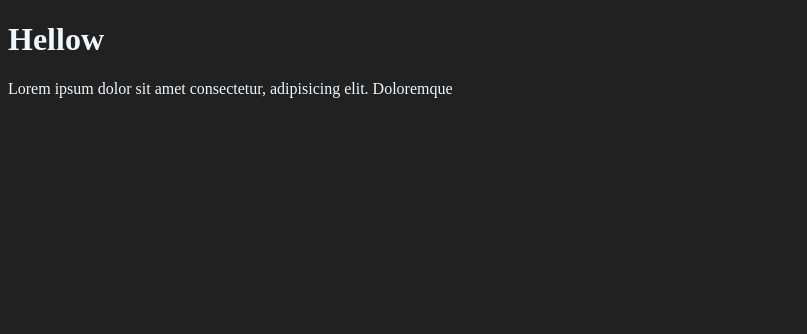
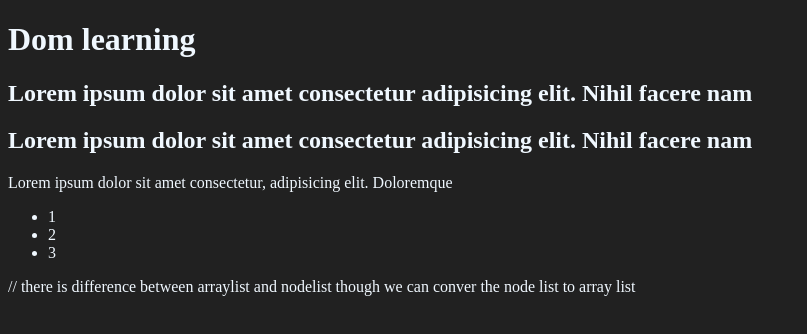
Before and after one commit to Rohansunwar5/JavaScript-all, a plain HTML site: page Dom/1.html in a window 1280 px wide. Shown: the whole page, without its empty margins (0-807 px from the left). Drawn offline with Linux system fonts and the light colour scheme.

Commit message:
intro to dom

```diff
--- a/Dom/1.html
+++ b/Dom/1.html
@@ -13,13 +13,25 @@
   </head>
   <body class="bg-black">
     <div>
-      <h1 id="title" class="heading">Dom learning</h1>
+      <h1 id="title" class="heading">Dom learning <span style="display: none;"> Test text</span></h1>
+      <h2>Lorem ipsum dolor sit amet consectetur adipisicing elit. Nihil facere nam</h2>
+      <h2>Lorem ipsum dolor sit amet consectetur adipisicing elit. Nihil facere nam</h2>
       <p>
         Lorem ipsum dolor sit amet consectetur, adipisicing elit. Doloremque
       </p>
+      <ul>
+        <li>1</li>
+        <li>2</li>
+        <li>3</li>
+      </ul>
     </div>
     <script>
-      document.getElementById("title").innerHTML = "Hellow";
+      document.getElementById("title").getAttribute("class");
+      document.querySelector('ul') //first
+      document.querySelectorAll('ul') //all
     </script>
   </body>
 </html>
+
+// there is difference between arraylist and nodelist
+though we can conver the node list to array list
```
Also changed, not shown: 1 other file.
